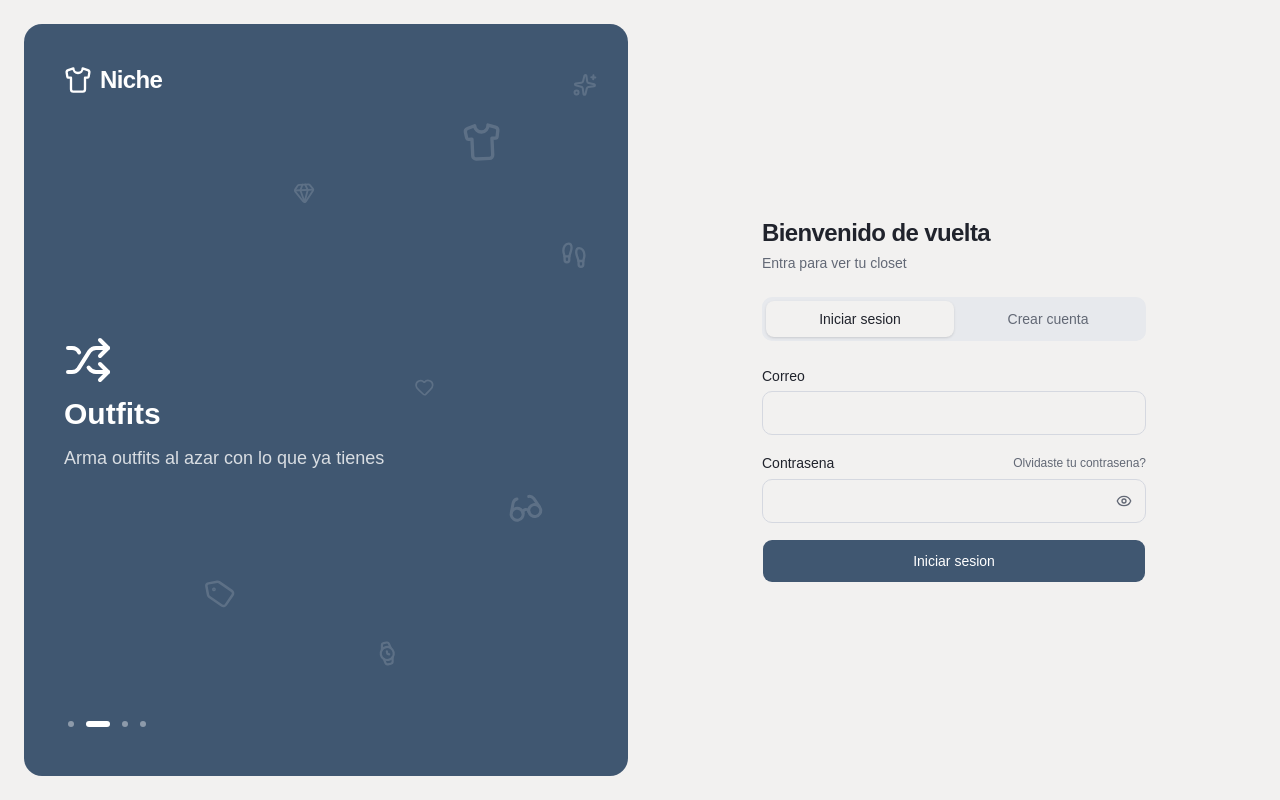
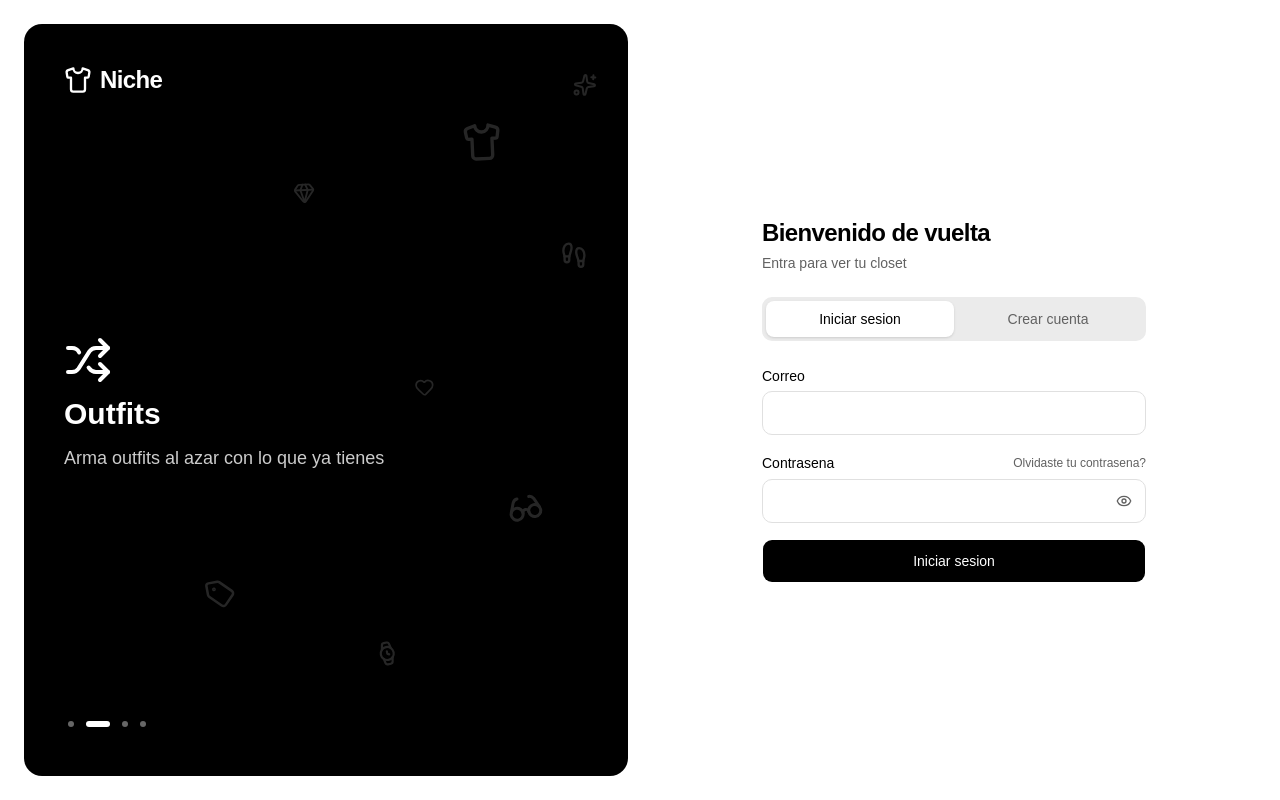
Before and after one commit to padilla205/NicheWeb, a React (Vite) app: page /login in a window 1280 px wide. Built offline with nearby package versions, Linux system fonts and the light colour scheme; no server answers.

Commit message:
style: paleta blanco y negro en claro y oscuro
Co-Authored-By: Claude Opus 5.5 <noreply@anthropic.com>

```diff
--- a/src/index.css
+++ b/src/index.css
@@ -51,31 +51,30 @@
 }
 
 :root {
-    /* Paleta "Midnight Concrete" (prueba) - modo claro.
-       Las anteriores: la original en `git show main:src/index.css`; Oxblood en palette-experiments/oxblood.patch */
-    --background: #F2F1F0;
-    --foreground: #20232C;
-    --card: #FCFCFD;
-    --card-foreground: #20232C;
-    --popover: #FCFCFD;
-    --popover-foreground: #20232C;
-    --primary: #405771;
+    /* Paleta "Blanco y negro" (prueba, estilo bencho.dev) - modo claro: el oscuro invertido.
+       Midnight Concrete: `git show main:src/index.css` */
+    --background: #FFFFFF;
+    --foreground: #000000;
+    --card: #F5F5F5;
+    --card-foreground: #000000;
+    --popover: #FFFFFF;
+    --popover-foreground: #000000;
+    --primary: #000000;
     --primary-foreground: #FFFFFF;
     /* Superficie elevada: fondos suaves, hover, pastillas y skeletons */
-    --secondary: #E7E9ED;
-    --secondary-foreground: #20232C;
-    --muted: #E7E9ED;
-    /* #646A77 de la paleta, 2 puntos mas oscuro: sobre la superficie elevada daba 4.46:1 y AA pide 4.5 */
-    --muted-foreground: #626875;
-    --accent: #E7E9ED;
-    --accent-foreground: #20232C;
+    --secondary: #EBEBEB;
+    --secondary-foreground: #000000;
+    --muted: #EBEBEB;
+    --muted-foreground: #616161;
+    --accent: #EBEBEB;
+    --accent-foreground: #000000;
     /* Estados: el rojo de error se queda */
     --destructive: oklch(0.577 0.245 27.325);
-    --border: #D5D8E0;
-    --input: #D5D8E0;
-    --ring: #405771;
-    /* Esta paleta no trae acento editorial: Destacados y "Recien publicada" usan el mismo acento */
-    --editorial: #405771;
+    --border: #E0E0E0;
+    --input: #E0E0E0;
+    --ring: #8E8E8E;
+    /* Sin color en la interfaz: Destacados y "Recien publicada" van en negro */
+    --editorial: #000000;
     --editorial-foreground: #FFFFFF;
     --chart-1: oklch(0.87 0 0);
     --chart-2: oklch(0.556 0 0);
@@ -83,52 +82,53 @@
     --chart-4: oklch(0.371 0 0);
     --chart-5: oklch(0.269 0 0);
     --radius: 0.625rem;
-    --sidebar: #FCFCFD;
-    --sidebar-foreground: #20232C;
-    --sidebar-primary: #405771;
+    --sidebar: #FFFFFF;
+    --sidebar-foreground: #000000;
+    --sidebar-primary: #000000;
     --sidebar-primary-foreground: #FFFFFF;
-    --sidebar-accent: #E7E9ED;
-    --sidebar-accent-foreground: #20232C;
-    --sidebar-border: #D5D8E0;
-    --sidebar-ring: #405771;
+    --sidebar-accent: #EBEBEB;
+    --sidebar-accent-foreground: #000000;
+    --sidebar-border: #E0E0E0;
+    --sidebar-ring: #8E8E8E;
 }
 
 .dark {
-    /* Paleta "Midnight Concrete" (prueba) - modo oscuro */
-    --background: #14151A;
-    --foreground: #ECEBF0;
-    --card: #202229;
-    --card-foreground: #ECEBF0;
-    --popover: #202229;
-    --popover-foreground: #ECEBF0;
-    --primary: #B1BED3;
-    --primary-foreground: #14151A;
+    /* Paleta "Blanco y negro" (prueba) - modo oscuro: negro puro, tarjetas gris translucido
+       (blanco al 9% = #171717), lineas al 13% y texto gris #9A9A9A */
+    --background: #000000;
+    --foreground: #FFFFFF;
+    --card: #171717;
+    --card-foreground: #FFFFFF;
+    --popover: #171717;
+    --popover-foreground: #FFFFFF;
+    --primary: #FFFFFF;
+    --primary-foreground: #000000;
     /* Superficie elevada: fondos suaves, hover, pastillas y skeletons */
-    --secondary: #2B2E37;
-    --secondary-foreground: #ECEBF0;
-    --muted: #2B2E37;
-    --muted-foreground: #A8A9B6;
-    --accent: #2B2E37;
-    --accent-foreground: #ECEBF0;
+    --secondary: #262626;
+    --secondary-foreground: #FFFFFF;
+    --muted: #262626;
+    --muted-foreground: #9A9A9A;
+    --accent: #262626;
+    --accent-foreground: #FFFFFF;
     --destructive: oklch(0.704 0.191 22.216);
-    --border: #353843;
-    --input: #353843;
-    --ring: #B1BED3;
-    --editorial: #B1BED3;
-    --editorial-foreground: #14151A;
+    --border: #212121;
+    --input: #2E2E2E;
+    --ring: #8E8E8E;
+    --editorial: #FFFFFF;
+    --editorial-foreground: #000000;
     --chart-1: oklch(0.87 0 0);
     --chart-2: oklch(0.556 0 0);
     --chart-3: oklch(0.439 0 0);
     --chart-4: oklch(0.371 0 0);
     --chart-5: oklch(0.269 0 0);
-    --sidebar: #202229;
-    --sidebar-foreground: #ECEBF0;
-    --sidebar-primary: #B1BED3;
-    --sidebar-primary-foreground: #14151A;
-    --sidebar-accent: #2B2E37;
-    --sidebar-accent-foreground: #ECEBF0;
-    --sidebar-border: #353843;
-    --sidebar-ring: #B1BED3;
+    --sidebar: #000000;
+    --sidebar-foreground: #FFFFFF;
+    --sidebar-primary: #FFFFFF;
+    --sidebar-primary-foreground: #000000;
+    --sidebar-accent: #262626;
+    --sidebar-accent-foreground: #FFFFFF;
+    --sidebar-border: #212121;
+    --sidebar-ring: #8E8E8E;
 }
 
 @layer base {
```
